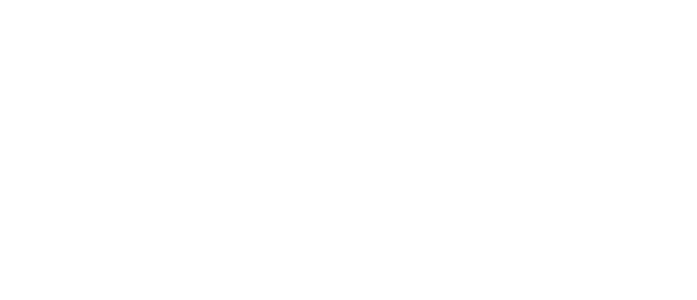
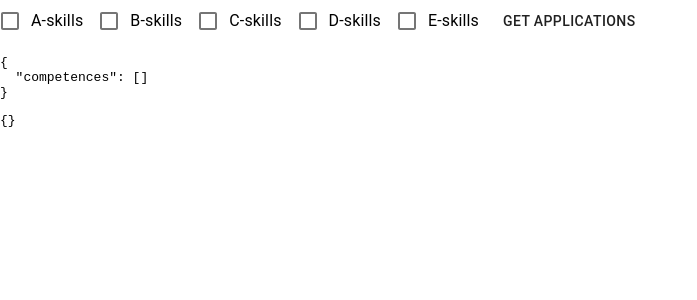
Before and after one commit to momahdi/recruitment-application, a React (Create React App) app: page /admin/applications in a window 1280 px wide. Shown: the top 300 px of the page, without its empty margins (0-697 px from the left). Built offline with nearby package versions, Linux system fonts and the light colour scheme.

Commit message:
admin sort by application done (can sort by all, 1 skill and 2 skills)

```diff
--- a/src/App.js
+++ b/src/App.js
@@ -1,6 +1,6 @@
 import {Component} from "react";
 import './App.css';
-import {Route} from "react-router-dom"
+import { Route } from "react-router-dom"
 //models
 import ApiCall from './Model/apiCall';
 import Model from './Model/model'
@@ -10,6 +10,7 @@
 import FirstView from './Views/firstView';
 import Authentication from "./Views/Authentication";
 import SignUpAdmin from "./Views/SignUpAdmin";
+import AdminApplications from "./Views/AdminApplications";
 
 
 class App extends Component {
@@ -39,6 +40,10 @@
                         <Expertise model={this.state.model} apiCall={this.state.apiCall}/>
                     </div>}
                 />
+                <Route
+                    exact path="/admin/applications"
+                    render={() => <AdminApplications apiCall={this.state.apiCall}/>}
+                />
 
             </div>
         );
--- /dev/null
+++ b/src/Views/AdminApplications.js
@@ -0,0 +1,70 @@
+import React, {useState} from "react"
+import {Field, Form, Formik, useField} from "formik";
+import {Button, Checkbox, FormControlLabel} from "@material-ui/core";
+import * as Yup from "yup"
+import ApplicationList from "./ApplicationList";
+
+const AdminApplications = ({apiCall}) => {
+    const [result, setResult] = useState([])
+    const CustomCheckboxes = ({label, ...props}) => {
+        const [field] = useField(props);
+        return <FormControlLabel {...field} control={<Checkbox/>} label={label}/>;
+    }
+
+
+    return (
+        <div>
+            <Formik
+                initialValues={{
+
+                    competences: []
+
+                }}
+                onSubmit={(data, {setSubmitting}) => {
+                    setSubmitting(true);
+
+                    if (data.competences.length === 5) {
+                        //handleTestGet();
+                        apiCall.testGET().then(result => (console.log(result), setSubmitting(false), setResult(result)));
+                    } else if (data.competences.length === 2) {
+
+                        let param = "posts/competence/or=" + data.competences[0] + "&=" + data.competences[1];
+
+                        apiCall.apiCallGet(param)
+                            .then(response => (console.log(response), setSubmitting(false), setResult(response)))
+                            .catch(error => console.log(error))
+
+
+                    } else if (data.competences.length === 1) {
+                        let param = "posts/competence=" + data.competences[0];
+
+                        apiCall.apiCallGet(param)
+                            .then(response => (console.log(response), setSubmitting(false), setResult(response)))
+                            .catch(error => console.log(error))
+                    }
+
+                }}
+            >
+                {({values, isSubmitting, errors}) => (
+                    <Form>
+                        <CustomCheckboxes name="competences" value="A-skills" type="checkbox" label="A-skills"/>
+                        <CustomCheckboxes name="competences" value="B-skills" type="checkbox" label="B-skills"/>
+                        <CustomCheckboxes name="competences" value="C-skills" type="checkbox" label="C-skills"/>
+                        <CustomCheckboxes name="competences" value="D-skills" type="checkbox" label="D-skills"/>
+                        <CustomCheckboxes name="competences" value="E-skills" type="checkbox" label="E-skills"/>
+                        <Button disabled={isSubmitting} type="submit">Get Applications</Button>
+                        <div>
+                            <pre>{JSON.stringify(values, null, 2)}</pre>
+                            <pre>{JSON.stringify(errors, null, 2)}</pre>
+                        </div>
+                    </Form>
+
+                )}
+            </Formik>
+            {(result.length > 0) ? <ApplicationList applications={result}/> : ""}
+        </div>
+    )
+}
+
+// <ApplicationList applications={apps}/>
+export default AdminApplications;
--- /dev/null
+++ b/src/Views/ApplicationElement.js
@@ -0,0 +1,22 @@
+import React from "react";
+//TODO GET( lname and fname ) aswell
+const ApplicationElement = ({item}) => {
+    return (
+        <tr key={item.id}>
+            <td>"first name here"</td>
+            <td>"last name here"</td>
+            <td>{item.competence?.map(comp =>{
+                return(
+                    <div>{comp.name}</div>
+                )
+            })}</td>
+            <td>{item.startPeriod}</td>
+            <td>{item.endPeriod}</td>
+            <td>"date of birth here"</td>
+            <td>{item.date}</td>
+        </tr>
+    )
+
+}
+
+export default ApplicationElement;
--- /dev/null
+++ b/src/Views/ApplicationList.js
@@ -0,0 +1,32 @@
+import React from "react"
+import ApplicationElement from "./ApplicationElement";
+import "./css/ApplicationList.css"
+
+const ApplicationList = ({applications}) => {
+
+    console.log(applications)
+    return(
+        <table className="content-table">
+            <thead>
+            <tr>
+                <th>fname</th>
+                <th>lname</th>
+                <th>skills</th>
+                <th>startP</th>
+                <th>endP</th>
+                <th>date of birth</th>
+                <th>application made at</th>
+            </tr>
+            </thead>
+            <tbody>
+            {applications?.map(item =>{
+                return(
+                    <ApplicationElement item={item}/>
+                )
+            })}
+            </tbody>
+        </table>
+    )
+}
+
+export default ApplicationList;
--- a/src/Views/Authentication.js
+++ b/src/Views/Authentication.js
@@ -1,7 +1,6 @@
 import React, {useState} from 'react'
 import {Field, Form, Formik, useField} from "formik";
 import {TextField, Button, Select, MenuItem} from "@material-ui/core";
-import DatePicker from "react-datepicker";
 import * as Yup from "yup"
 
 const Authentication = () => {
--- /dev/null
+++ b/src/Views/css/ApplicationList.css
@@ -0,0 +1,48 @@
+.col.s12.m6{
+    padding-top: 0;
+    padding-bottom: 0;
+    overflow: scroll;
+    max-height: 80%;
+    overflow-y: auto;
+    overflow-x: hidden;
+
+
+}
+
+
+.content-table{
+
+    border-collapse: collapse;
+
+    font-size: 0.9em;
+    min-width: 400px;
+
+    background-color: #ffffff;
+    border-radius: 5px 5px 0 0;
+
+    box-shadow: 0 0 20px rgba(0, 0, 0, 0.46);
+
+}
+.content-table thead tr{
+
+    background-color: rgb(248, 8, 8);
+    text-align: left;
+    font-weight: bold;
+}
+.content-table th,
+.content-table td{
+    padding: 12px 15px;
+
+}
+.content-table tbody tr{
+    border-bottom: 1px solid rgb(248, 8, 8) ;
+
+}
+.content-table tbody tr:nth-of-type(even){
+    background-color: #f3f3f3f3;
+
+}
+.content-table tbody tr:last-of-type{
+    border-bottom: 5px solid rgb(248, 8, 8) ;
+
+}
--- a/src/Views/expertiseView.js
+++ b/src/Views/expertiseView.js
@@ -13,7 +13,16 @@
     </div>
 );
 
+
+
 const AddExpertiseForm = ({expertise, addExpertise, done, removeOption}) => {
+    const handleSubmit = () => {
+        let ans = window.confirm("Are you sure you want to submit your application?");
+        if(ans === true){
+            done();
+        }
+    }
+
     const [year, setYear] = React.useState(0);
     const [type, setType] = React.useState('');
     return (
@@ -24,7 +33,7 @@
                 {expertise.map((k) => <option key={k}>{k}</option>)}
             </select>
             <button onClick={() => {addExpertise(type, year); removeOption(type)}}>add</button>
-            <button onClick={() => done()}>done</button>
+            <button onClick={() => handleSubmit()}>send application</button>
         </div>
     );
 };
```
Also changed, not shown: src/Presenter/expertise.js (+18 -10 lines), 1 other file (tests, documents, lock files or other folders).
